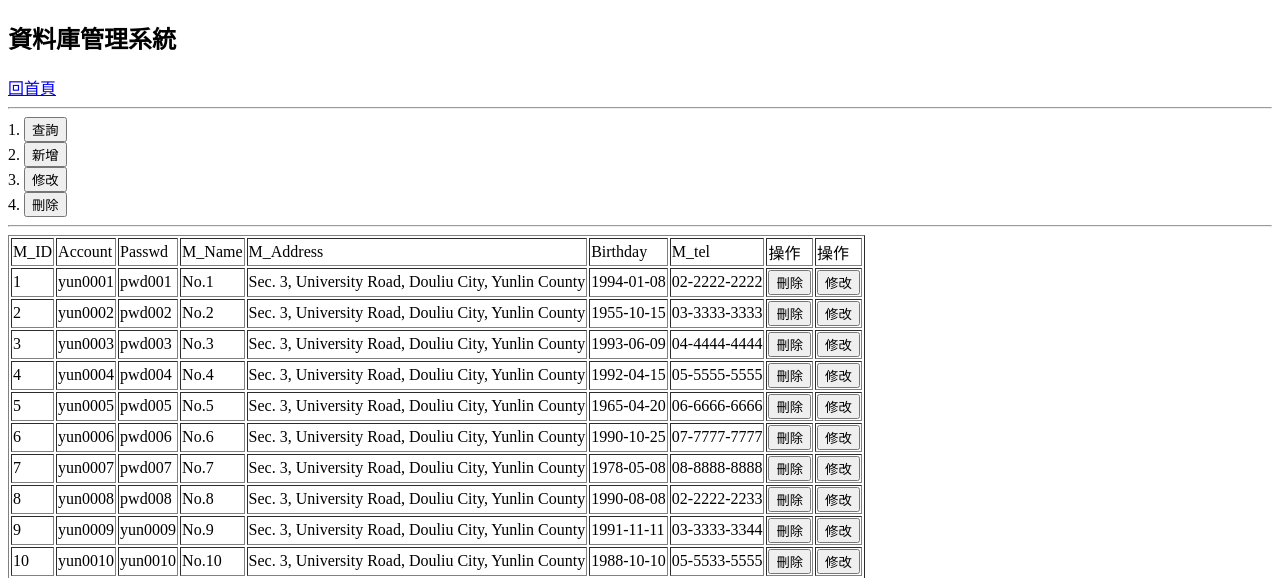
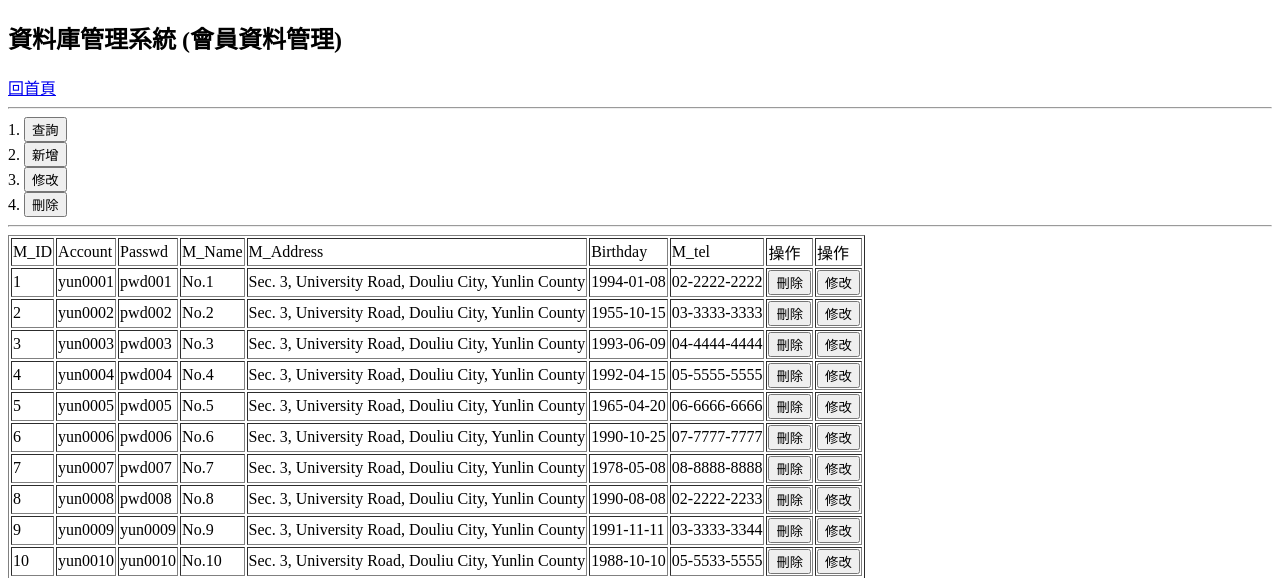
Before and after one commit to zentim/DBMS_HW3, a PHP site: page /member/ in a window 1280 px wide. Shown: the top 578 px of the page. Run offline with PHP 8.4, Linux system fonts and the light colour scheme; data comes from the database, SQL or seed files in the repository.

Commit message:
update index.html title

```diff
--- a/book/index.php
+++ b/book/index.php
@@ -27,7 +27,7 @@
 </head>
 <body>
 
-    <h2>資料庫管理系統</h2><a href="../index.html">回首頁</a>
+    <h2>資料庫管理系統 (書籍管理)</h2><a href="../index.html">回首頁</a>
     <hr>
     <form action="controller.php" method="post">
         1. <input type="submit" name="page" value="查詢"><br>
--- a/member/index.php
+++ b/member/index.php
@@ -26,7 +26,7 @@
 </head>
 <body>
 
-    <h2>資料庫管理系統</h2><a href="../index.html">回首頁</a>
+    <h2>資料庫管理系統 (會員資料管理)</h2><a href="../index.html">回首頁</a>
     <hr>
     <form action="controller.php" method="post">
         1. <input type="submit" name="page" value="查詢"><br>
--- a/orderhistory/index.php
+++ b/orderhistory/index.php
@@ -27,7 +27,7 @@
 </head>
 <body>
 
-    <h2>資料庫管理系統</h2><a href="../index.html">回首頁</a>
+    <h2>資料庫管理系統 (購買紀錄管理)</h2><a href="../index.html">回首頁</a>
     <hr>
     <form action="controller.php" method="post">
         1. <input type="submit" name="page" value="查詢"><br>
--- a/publisher/index.php
+++ b/publisher/index.php
@@ -27,7 +27,7 @@
 </head>
 <body>
 
-    <h2>資料庫管理系統</h2><a href="../index.html">回首頁</a>
+    <h2>資料庫管理系統 (出版社管理)</h2><a href="../index.html">回首頁</a>
     <hr>
     <form action="controller.php" method="post">
         1. <input type="submit" name="page" value="查詢"><br>
```
